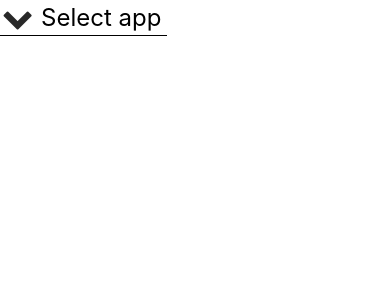
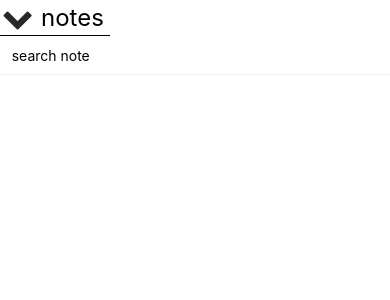
Before and after one commit to jdc-cunningham/cross-platform-app, a React Native app in the folder mobile/ShoppingList/: screen / in a window 390 px wide. Shown: the top 300 px of the page. Built offline with nearby package versions, Linux system fonts and the light colour scheme.

Commit message:
working on rn app, no internet used random branch off of crash-courses branch

```diff
--- a/mobile/ShoppingList/App.js
+++ b/mobile/ShoppingList/App.js
@@ -1,6 +1,8 @@
 import React, { useState } from 'react';
-import { View, StyleSheet, FlatList, Alert } from 'react-native';
+import { View, StyleSheet, FlatList, Alert, Text } from 'react-native';
 import Header from './components/Header.js';
+import Notes from './modules/notes.js';
+import Draw from './modules/draw.js';
 
 const App = () => {
     const subModules = [
@@ -10,7 +12,7 @@ const App = () => {
         name: "draw"}
     ];
 
-    const [activeModule, setActiveModule] = useState(""); // still using strings, should enumerate
+    const [activeModule, setActiveModule] = useState("notes"); // still using strings, should enumerate
     const [menuOpen, setMenuOpen] = useState(false);
 
     const toggleMenu = () => {
@@ -19,7 +21,19 @@ const App = () => {
 
     const selectModule = ( selectedModule ) => {
         setActiveModule(selectedModule);
+        toggleMenu();
     }
+
+    const getActiveModule = (() => {
+        switch(activeModule) {
+            case "notes":
+                return <Notes />
+            case "draw":
+                return <Draw />
+            default:
+                return <Text style={ styles.defaultModuleText }>No app selected</Text>
+        }
+    })();
 
     return (
         <View style={ styles.container }>
@@ -29,11 +43,16 @@ const App = () => {
                 menuOpen={ menuOpen }
                 toggleMenu={ toggleMenu }
                 subModules={ subModules } />
+            { getActiveModule }
         </View>
     )
 }
 
 const styles = StyleSheet.create({
+    defaultModuleText: {
+        padding: 5,
+        fontSize: 18
+    }
 });
 
 export default App;
--- a/mobile/ShoppingList/components/Header.js
+++ b/mobile/ShoppingList/components/Header.js
@@ -16,7 +16,7 @@ const Header = ({ activeModule, selectModule, menuOpen, toggleMenu, subModules }
                 <FlatList
                     data={ subModules }
                     renderItem={ ({ item }) => (
-                        <TouchableOpacity style={ styles.subModuleMenuRow }>
+                        <TouchableOpacity style={ styles.subModuleMenuRow } onPress={ () => selectModule(item.name) }>
                             <View key={ item.id } selectModule={ item.name }>
                                 <Text style={ styles.subModuleMenuRowTitle }>{ item.name }</Text>
                             </View>
--- /dev/null
+++ b/mobile/ShoppingList/modules/draw.js
@@ -0,0 +1,10 @@
+import React from 'react';
+import { Text } from 'react-native';
+
+const Draw = () => {
+    return (
+        <Text>Draw module</Text>
+    )
+}
+
+export default Draw;
--- /dev/null
+++ b/mobile/ShoppingList/modules/notes.js
@@ -0,0 +1,198 @@
+import React, { useState, useRef } from 'react';
+import { Text, View, StyleSheet, TextInput, Image, TouchableOpacity, FlatList } from 'react-native';
+import { getPercent } from '../utils/math';
+
+/**
+ * PlainJS AJAX until I can install Axios
+ */
+const postAjax = (url, data, success) => {
+    console.log('post ajax fcn');
+    var xhr = window.XMLHttpRequest ? new XMLHttpRequest() : new ActiveXObject("Microsoft.XMLHTTP");
+    xhr.open('POST', url);
+    xhr.onreadystatechange = function() {
+        if (xhr.readyState>3 && xhr.status==200) { success(xhr.responseText); }
+        else if (xhr.status !== 200) { console.log('req failed', xhr.responseText); } // I only use 200/400/401/403 at this time
+    };
+    xhr.setRequestHeader('X-Requested-With', 'XMLHttpRequest');
+    xhr.setRequestHeader('Content-Type', 'application/json');
+    xhr.send(JSON.stringify(data));
+    return xhr;
+}
+
+/**
+ * This module is primarily based on keyUp/press/change events
+ * the buttons primarily are part of displaying/informing user of functionality
+ * but they also can flex to be actual buttons that are clickable.
+ */
+const Notes = () => {
+    const [searchTimeout, setSearchTimeout] = useState(null);
+    const [processing, setProcessing] = useState(false);
+    const [searchStr, setSearchStr] = useState("");
+    const [titleBtnMode, setTitleBtnMode] = useState("");
+    const [activeNote, setActiveNote] = useState(null);
+    const [noteSearchResults, setNoteSearchResults] = useState([]);
+    const apiSearchPath = "http://192.168.1.188:5000/search-notes";
+    const searchInput = useRef(null);
+
+    /**
+     * There are three modes:
+     * default: search display (doesn't do anything)
+     * create: button (makes new note)
+     * delete: button (deletes note)
+     */
+    const getBtn = (() => {
+        switch(titleBtnMode) {
+            case "create":
+                return <Text style={ styles.noteBtnText }>create</Text>;
+            case "delete":
+                return <Text style={ styles.noteBtnText }>delete</Text>;
+            case "processing":
+                return <Image style={ styles.noteBtnLoadingSpinner } source={require('../assets/gifs/ajax-loader--blue.gif')} />
+            default:
+                return null;
+        }
+    })();
+
+    const updateNoteBtn = ( event ) => {
+        setTitleBtnMode("");
+        setNoteSearchResults([]);
+        clearTimeout(searchTimeout);
+        const { text } = event.nativeEvent; // incoming text
+
+        if (processing) {
+            setSearchStr(searchStr); // don't change value
+        } else {
+            setSearchStr(text);
+        }
+
+        setSearchTimeout(
+            setTimeout(() => {
+                if (text.length) {
+                    setProcessing(true);
+                    setTitleBtnMode("processing"); // this is kind of ugly
+                    getNote(text);
+                } else {
+                    setTitleBtnMode("search");
+                    setProcessing(false);
+                }
+            }, 500));
+    }
+
+
+    const getNote = ( noteTitle ) => {
+        postAjax(
+            apiSearchPath,
+            { "noteQueryStr": noteTitle },
+            (data) => {
+                setProcessing(false);
+                const searchResults = JSON.parse(data);
+                if (searchResults.notes.length) {
+                    setNoteSearchResults(searchResults.notes);
+                    setTitleBtnMode("");
+                } else {
+                    setTitleBtnMode("create");
+                }
+            }
+        )
+    }
+
+    const noteBody = (() => {
+        switch(!!activeNote) { // forced boolean
+            case activeNote:
+                return <TextInput>{ activeNote.body }</TextInput>
+            default: // show recent notes maybe
+                return <Text></Text>;
+        }
+    })();
+
+    const getNoteBody = ( noteId ) => {
+        console.log('get note body', noteId);
+    }
+
+    return (
+        <View style={ styles.notesModule }>
+            <View style={ styles.noteTitle }>
+                <TextInput
+                    ref={ searchInput }
+                    style={ styles.noteTitleInput }
+                    placeholder="search note"
+                    onChange={ updateNoteBtn }
+                    value={ searchStr }
+                    editable={ processing ? false : true }/>
+                <View style={ styles.noteBtn }>
+                    { getBtn }
+                </View>
+                <View style={ !noteSearchResults.length ? styles.displayNone : styles.searchResultsContainer }>
+                    <FlatList
+                        data={ noteSearchResults }
+                        keyExtractor={ item => item.id.toString() }
+                        renderItem={ ({ item }) => (
+                            <TouchableOpacity style={ styles.noteSearchResult } onPress={ () => getNoteBody(item.id) }>
+                                <View selectNote={ item.id }>
+                                    <Text style={ styles.noteSearchResultText }>{ item.name }</Text>
+                                </View>
+                            </TouchableOpacity>
+                        )}/>
+                </View>
+            </View>
+            { noteBody }
+        </View>
+    )
+}
+
+const styles = StyleSheet.create({
+    displayNone: {
+        display: "none"
+    },
+    notesModule: {
+
+    },
+    noteTitle: {
+        position: "relative",
+        flexDirection: "row",
+        alignItems: "stretch",
+        justifyContent: "flex-start",
+        borderBottomWidth: 1,
+        borderBottomColor: '#f0f0f0',
+        height: getPercent(10)
+    },
+    noteTitleInput: {
+        flex: 1,
+        paddingLeft: getPercent(3),
+        paddingRight: getPercent(3)
+    },
+    noteBtn: {
+        alignItems: "center",
+        justifyContent: "center",
+        backgroundColor: "#2a9df4"
+    },
+    noteBtnText: {
+        fontSize: 18,
+        color: "white",
+        paddingLeft: getPercent(3),
+        paddingRight: getPercent(3)
+    },
+    noteBtnLoadingSpinner: {
+        marginLeft: getPercent(3),
+        marginRight: getPercent(3)
+    },
+    searchResultsContainer: {
+        position: "absolute",
+        top: getPercent(10),
+        left: 0,
+        width: getPercent(100)
+    },
+    noteSearchResult: {
+        flex: 1,
+        paddingLeft: getPercent(3),
+        paddingRight: getPercent(3),
+        paddingTop: 5,
+        paddingBottom: 5,
+        width: getPercent(100)
+    },
+    noteSearchResultText: {
+        fontSize: 18
+    }
+});
+
+export default Notes;
```
Also changed, not shown: mobile/ShoppingList/components/AddItem.js (deleted, +0 -41 lines), mobile/ShoppingList/components/ListItem.js (deleted, +0 -33 lines), mobile/ShoppingList/assets/gifs/ajax-loader--blue.gif (added), mobile/ShoppingList/assets/gifs/ajax-loader--gray.gif (added).
